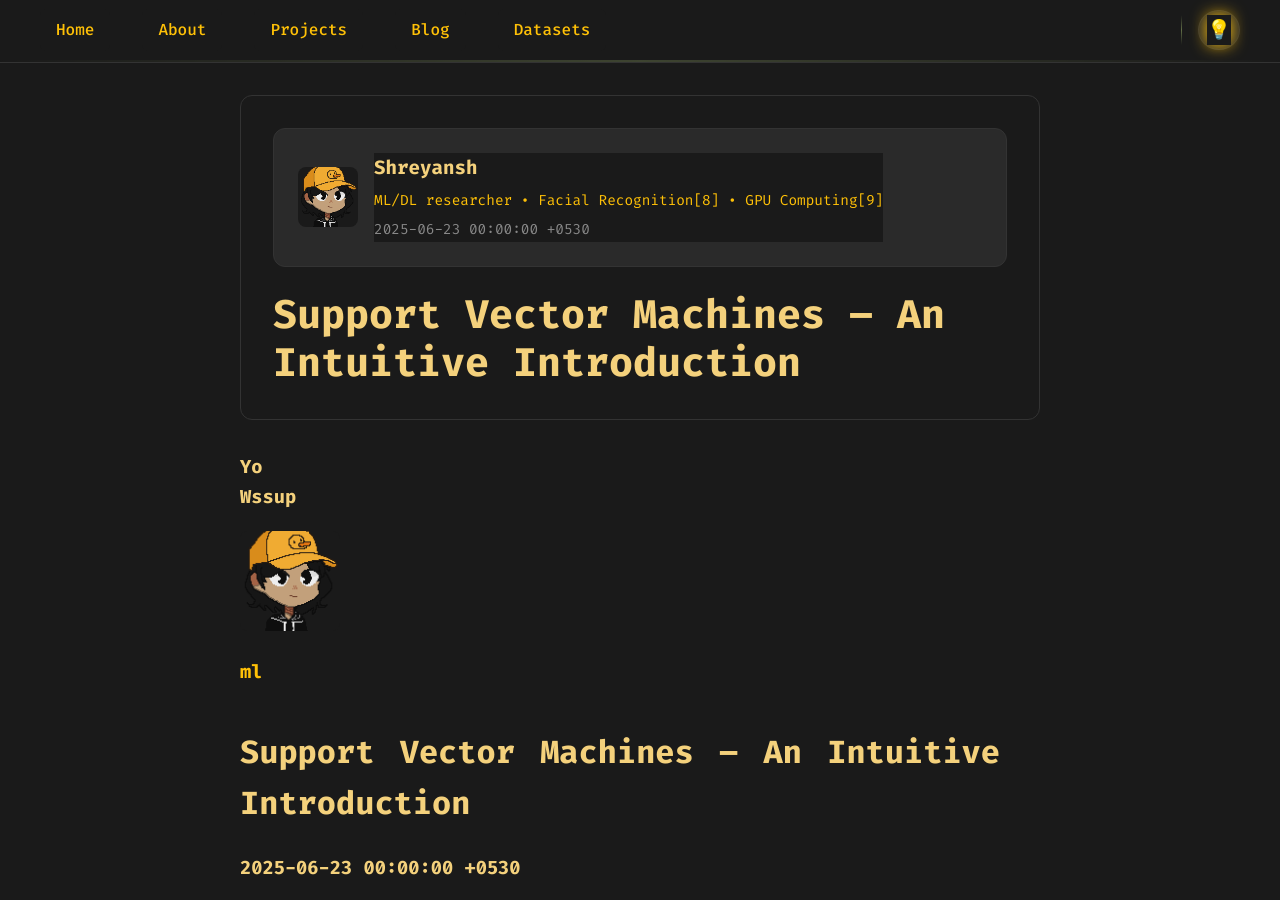
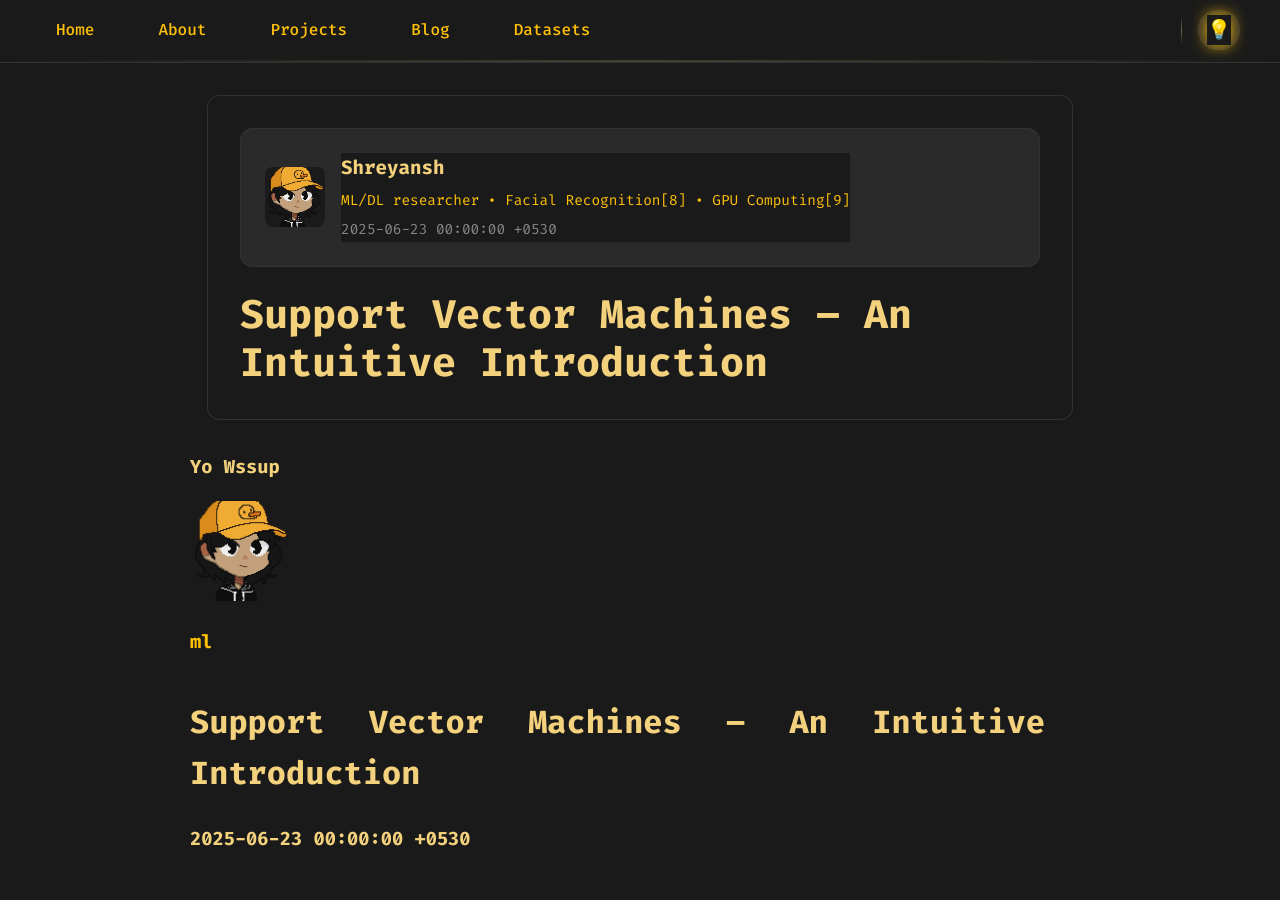
Before and after one commit to shrrynsh/site.github.io, a Jekyll site: the page built from _posts/2025-06-23-svm-from-scratch.md, in a window 1280 px wide and 900 px high. Built offline with Jekyll 4.4.1, drawn with Linux system fonts in a browser that asks for light colours; some of the changed text lies outside the part shown.

Commit message:
Update default.html

```diff
--- a/_layouts/default.html
+++ b/_layouts/default.html
@@ -792,6 +792,28 @@
   transform: translateY(-2px) !important;
 }
 
+/* Hide the right sidebar completely */
+.rightpane, #right-container {
+  display: none !important;
+}
+
+/* Adjust main container to use full width */
+#main-container {
+  display: block !important;
+  max-width: 900px !important;
+  margin: 2rem auto !important;
+  padding: 0 2rem !important;
+}
+
+/* Ensure post content uses full available width */
+.postcontent {
+  width: 100% !important;
+  max-width: 100% !important;
+  margin: 0 !important;
+  padding: 0 !important;
+}
+
+
 </style>
 
 
```
